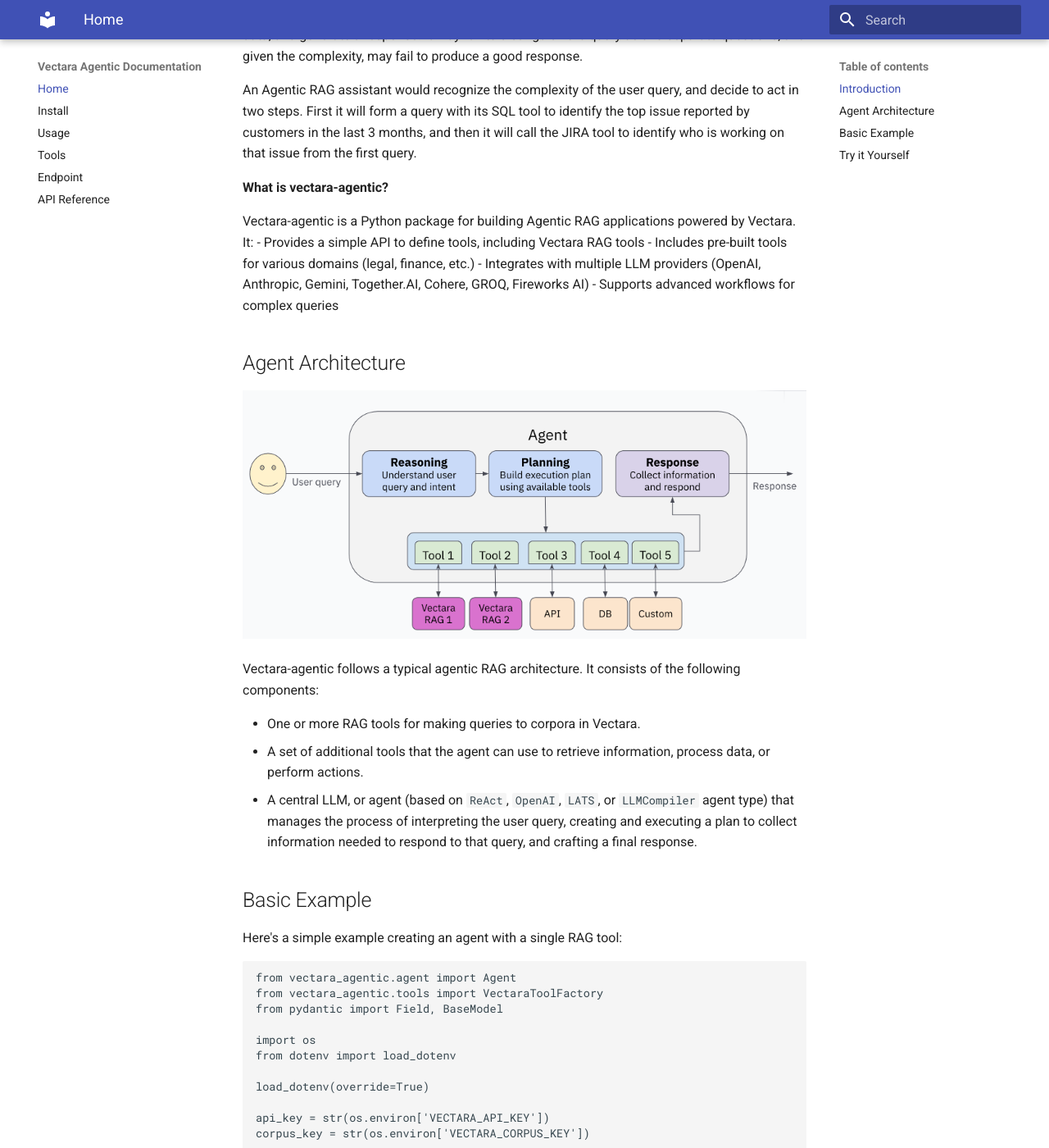
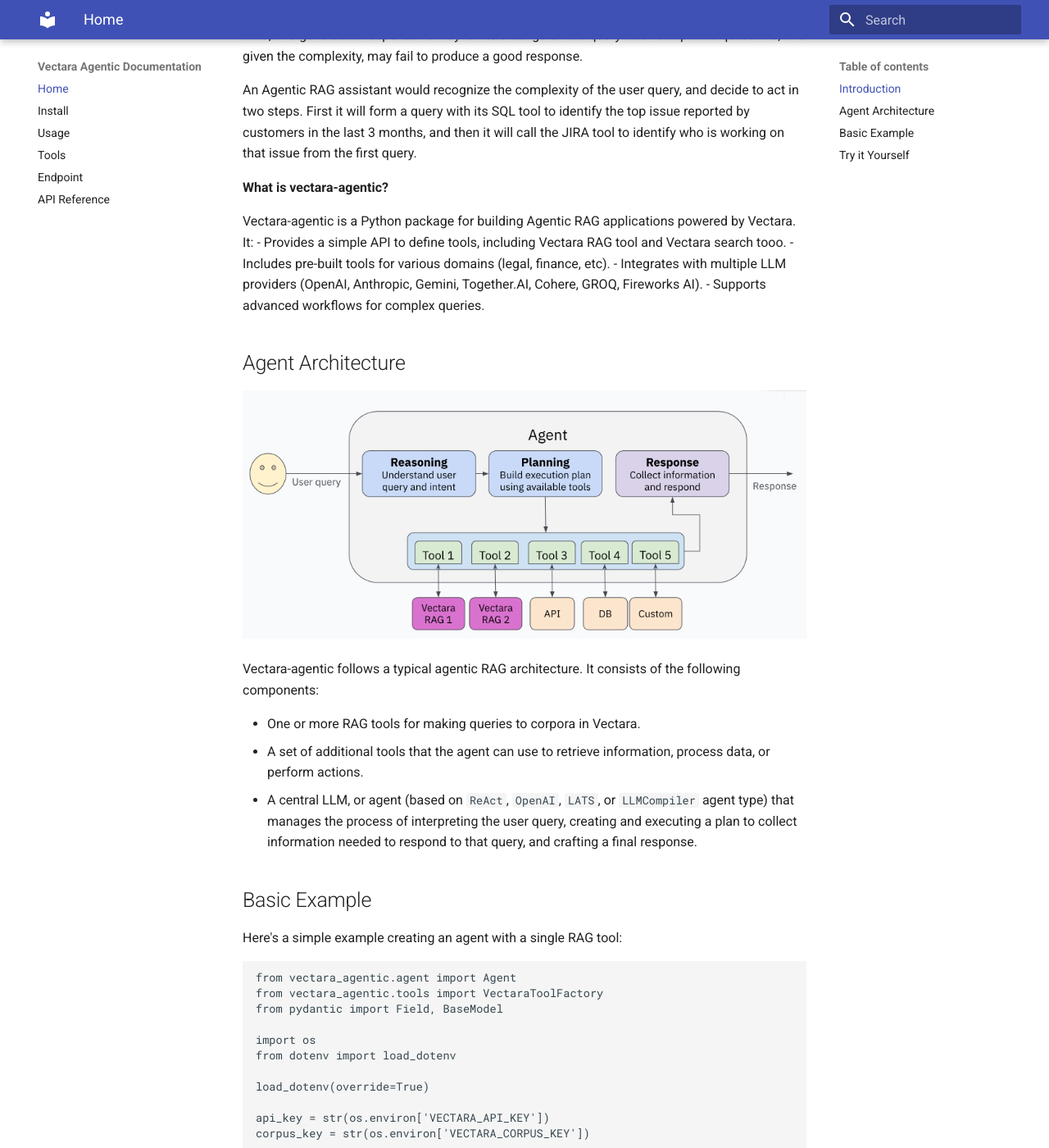
Before and after one commit to vectara/py-vectara-agentic, an MkDocs documentation site: the page built from docs/index.md, in a window 1280 px wide and 1400 px high, scrolled down 1421 px. Shown: the whole window at 82% size. Built offline with MkDocs 1.6.1 and Material for MkDocs 9.7.7, drawn with Linux system fonts in a browser that asks for light colours; the version menu is left out; some of the changed text lies outside the part shown.

Commit message:
minor update to index.md

```diff
--- a/docs/index.md
+++ b/docs/index.md
@@ -71,10 +71,10 @@
 **What is vectara-agentic?**
 
 Vectara-agentic is a Python package for building Agentic RAG applications powered by Vectara. It:
-- Provides a simple API to define tools, including Vectara RAG tools
-- Includes pre-built tools for various domains (legal, finance, etc.)
-- Integrates with multiple LLM providers (OpenAI, Anthropic, Gemini, Together.AI, Cohere, GROQ, Fireworks AI)
-- Supports advanced workflows for complex queries
+- Provides a simple API to define tools, including Vectara RAG tool and Vectara search tooo.
+- Includes pre-built tools for various domains (legal, finance, etc).
+- Integrates with multiple LLM providers (OpenAI, Anthropic, Gemini, Together.AI, Cohere, GROQ, Fireworks AI).
+- Supports advanced workflows for complex queries.
 
 ## Agent Architecture
 
```
Also changed, not shown: other parts of docs/index.md (+0 -4 lines).
